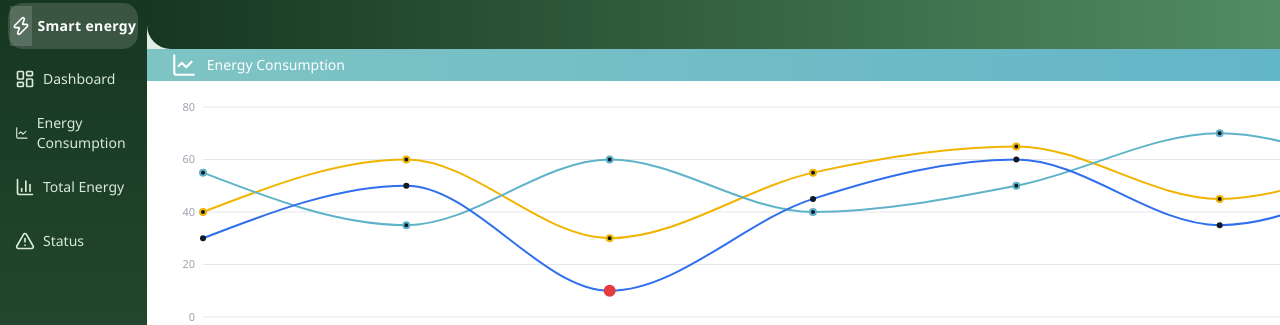
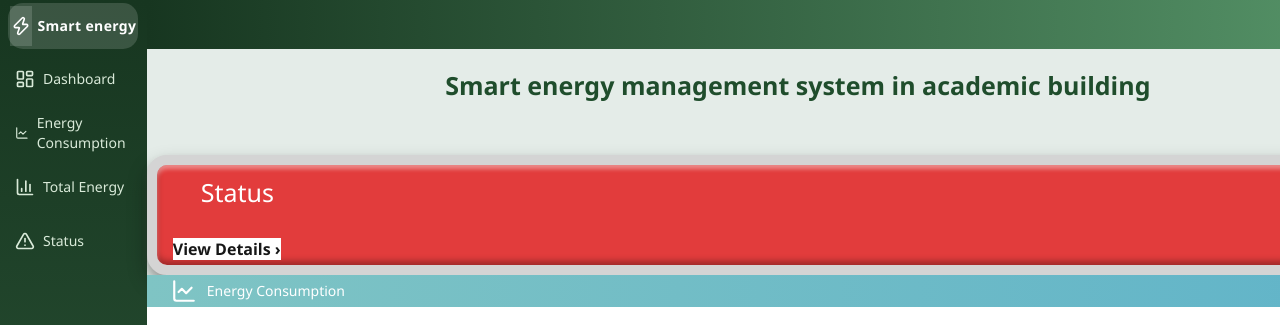
Before and after one commit to Phunsap2547/smart-energy, a Next.js app in the folder frontend/: page /admin in a window 1280 px wide. Shown: the top 325 px of the page. Built offline with nearby package versions, Linux system fonts and the light colour scheme.

Commit message:
แก้admin

```diff
--- a/frontend/app/admin/page.tsx
+++ b/frontend/app/admin/page.tsx
@@ -2,7 +2,7 @@
 
 import Sidebar from "@/components/shared/Sidebar";
 import TopBar from "@/components/shared/TopBar";
-import { StatCard, StatusCard } from "@/components/shared/StatCard";
+import { StatusCard } from "@/components/shared/StatCard";
 import EnergyConsumptionChart from "@/components/charts/EnergyConsumptionChart";
 import TotalEnergyChart from "@/components/charts/TotalEnergyChart";
 import MapCard from "@/components/MapCard";
@@ -17,11 +17,17 @@ export default function AdminPage() {
       <Sidebar />
       <main className="flex-1">
         <TopBar />
-
-         <EnergyConsumptionChart />
-         <TotalEnergyChart />
-         <MapCard/>
-         <DeviceStatusTable />
+         <h1
+            className="mb-[40px] mt-[20px] font-bold px-[6px] py-[10px] rounded-card shadow-card text-center text-[25px] "
+            style={{ color: theme.page.heading }}
+          >
+            Smart energy management system in academic building
+          </h1>
+        <StatusCard/>
+        <EnergyConsumptionChart />
+        <TotalEnergyChart />
+        <MapCard />
+        <DeviceStatusTable />
         <RecentAlertsList />
         <AIInsightsPanel />
       </main>
--- a/frontend/app/components/shared/StatCard.tsx
+++ b/frontend/app/components/shared/StatCard.tsx
@@ -14,9 +14,17 @@ interface StatCardProps {
 }
 
 // การ์ดแบบปกติ (เขียว / น้ำเงิน / เหลือง) — สไตล์คุมด้วย theme.stats
-export function StatCard({ icon, title, value, unit, badgeText, variant }: StatCardProps) {
-  const colors = theme.stats[variant];
-
+ export function StatCard({ icon, title, value, unit, badgeText, variant }: StatCardProps) {
+   const colors = theme.stats[variant];
+// export function StatCard({ icon, title, value, unit, badgeText, variant }: StatCardProps) {
+//   // 🟢 เซฟตัวเองด้วยการดึงสีสำรองมาใช้ถ้าดึงค่าปกติไม่เจอ
+//   const colors = theme?.stats?.[variant] || theme?.stats?.energyToday || {
+//     border: "#e5e7eb",
+//     iconBg: "#f3f4f6",
+//     iconColor: "#000000",
+//     badgeBg: "#f3f4f6",
+//     badgeText: "#000000"
+//   };
   return (
     <div
       className="flex-[5px] rounded-[20px] bg-white p-[20px] shadow-card border-[10px] h-[180px] w-[5px]"
@@ -70,7 +78,7 @@ export function StatusCard({ icon, count, label }: StatusCardProps) {
 
   return (
     <div
-      className="flex-[5px]  p-[4px] shadow-card border-[10px] rounded-[20px] "
+      className="flex-[5px] p-[4px] shadow-card border-[10px] rounded-[20px] "
       style={{
         backgroundColor: colors.background,
         borderColor: "#d4d4d4",
@@ -105,7 +113,7 @@ export function StatusCard({ icon, count, label }: StatusCardProps) {
       </div>
 
       <Link
-        href="/admin/status" // เปลี่ยนเป็น path ของหน้าคู่ขนานที่คุณต้องการให้ไป
+        href="/status" // เปลี่ยนเป็น path ของหน้าคู่ขนานที่คุณต้องการให้ไป
         className="text-[16px] font-semibold underline-offset-2 ml-[12px]"
         style={{ backgroundColor: theme.stats.status.adminPillBg
         }}
--- a/frontend/app/components/shared/TopBar.tsx
+++ b/frontend/app/components/shared/TopBar.tsx
@@ -7,7 +7,7 @@ import theme from "@/config/theme.js";
 export default function TopBar() {
   return (
     <div
-      className="w-full rounded-b-3xl px-8px pt-6 h-[49px] -mb-12px"
+      className="w-full  px-[8px] pt-[1px] h-[49px] -mb-[12px]"
       style={{
         background: `linear-gradient(90deg, ${theme.topbar.gradientFrom} 0%, ${theme.topbar.gradientTo} 100%)`,
       }}
--- a/frontend/app/energy-consumption/page.tsx
+++ b/frontend/app/energy-consumption/page.tsx
@@ -13,7 +13,7 @@ export default function EnergyManagementPage() {
 
         <div className="px-8 pb-10">
           <h1
-            className="text-xl font-bold bg-white px-6 py-3 rounded-card shadow-card text-center"
+            className="mb-[40px] mt-[20px] font-bold px-[6px] py-[10px] rounded-card shadow-card text-center text-[25px] "
             style={{ color: theme.page.heading }}
           >
             Smart energy management system in academic building
--- a/frontend/app/page.tsx
+++ b/frontend/app/page.tsx
@@ -18,7 +18,7 @@ export default function DashboardPage() {
 
         <div className="px-[8px] pb-[20px] relative">
           <h1
-            className="mb-[30px] bg-white px-[6px] py-[10px] rounded-card shadow-card text-center "
+            className="mb-[40px] mt-[20px] font-bold px-[6px] py-[10px] rounded-card shadow-card text-center text-[25px] "
             style={{
               color: theme.page.heading }}
           >
--- a/frontend/app/status/page.tsx
+++ b/frontend/app/status/page.tsx
@@ -26,7 +26,7 @@ export default function StatusPage() {
           {/* หัวข้อโปรเจกต์เด่นตรงกลางสีขาว */}
           <div className="grid place-items-center w-full mb-[30px]">
             <h1
-              className="text-xl font-bold bg-white px-6 py-3 rounded-card shadow-card text-center"
+            className="mb-[40px] mt-[2px] font-bold px-[6px] py-[10px] rounded-card shadow-card text-center text-[25px] "
               style={{ color: theme.page.heading }}
             >
               Smart energy management system in academic building
--- a/frontend/app/total-energy/page.tsx
+++ b/frontend/app/total-energy/page.tsx
@@ -13,7 +13,7 @@ export default function TotalEnergyPage() {
 
         <div className="px-8 pb-10">
           <h1
-            className="text-xl font-bold bg-white px-6 py-3 rounded-card shadow-card text-center"
+            className="mb-[40px] mt-[20px] font-bold px-[6px] py-[10px] rounded-card shadow-card text-center text-[25px] "
             style={{ color: theme.page.heading }}
           >
             Smart energy management system in academic building
--- a/frontend/package.json
+++ b/frontend/package.json
@@ -9,7 +9,7 @@
     "lint": "eslint"
   },
   "dependencies": {
-    "lucide-react": "^1.24.0",
+    "lucide-react": "^1.26.0",
     "next": "16.2.10",
     "react": "19.2.4",
     "react-dom": "19.2.4",
```
Also changed, not shown: 1 other file (tests, documents, lock files or other folders).
